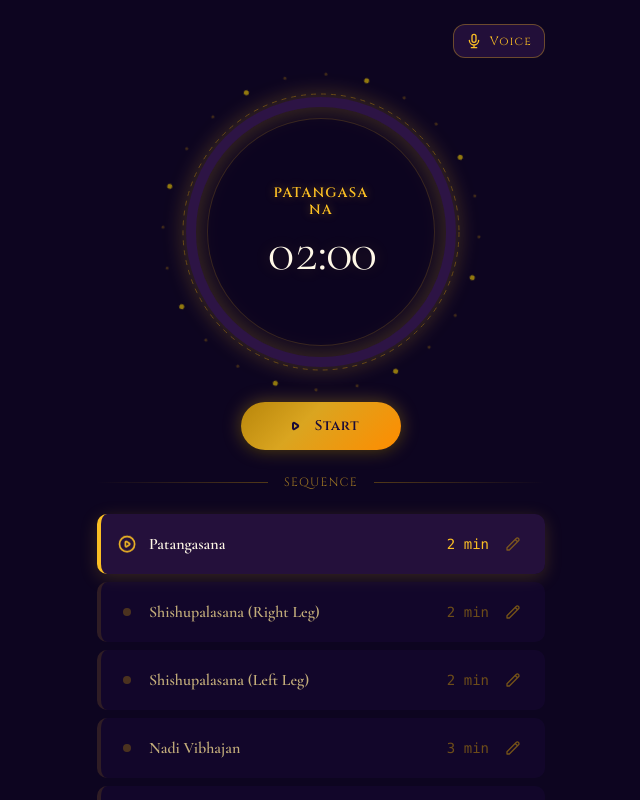
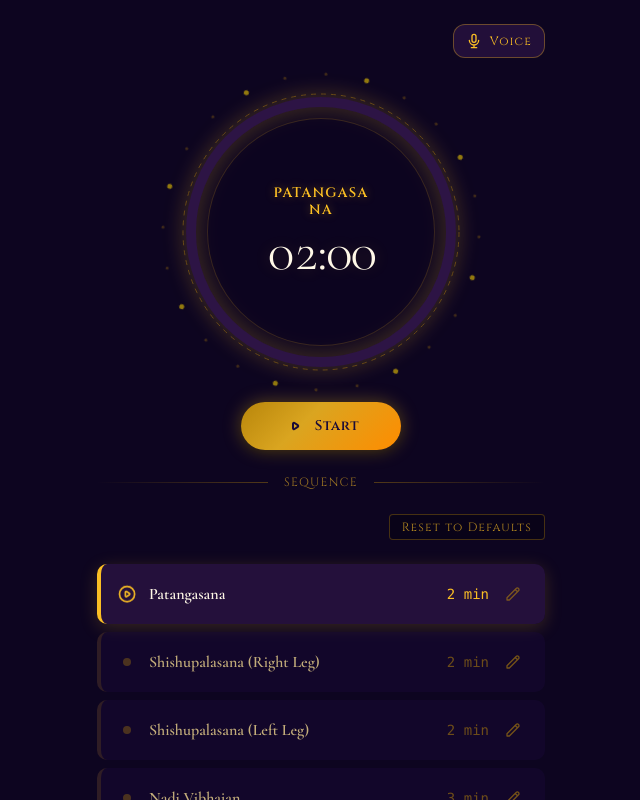
Before and after one commit to sai-surya-siva-prasad/Shambhavi-timer, a React (Vite) app: page / in a window 1280 px wide. Both pictures are taken after a click on the button "Begin Practice". Shown: the top 800 px of the page, without its empty margins (319-959 px from the left). Built offline with nearby package versions, Linux system fonts and the light colour scheme.

Commit message:
Add Reset to Defaults button to restore all step durations
Adds a button below the SEQUENCE divider that resets all steps back
to their original default durations and restarts the timer state.

https://claude.ai/code/session_01NbtWC4sezkXWY2LrYqrgZx

```diff
--- a/App.tsx
+++ b/App.tsx
@@ -144,6 +144,14 @@ const App: React.FC = () => {
       speak(steps[index].name);
     }
   }, [isActive, steps, speak, playBellTimes]);
+
+  const handleResetToDefaults = useCallback(() => {
+    setSteps(DEFAULT_MEDITATION_STEPS.map((s) => ({ ...s, enabled: getStepEnabled(s) })));
+    setCurrentStepIndex(0);
+    setTimeLeft(DEFAULT_MEDITATION_STEPS[0].duration);
+    setIsActive(false);
+    setCompletedSteps(new Set());
+  }, []);
 
   useEffect(() => {
     if (isActive && !isCompleted) {
@@ -350,6 +358,21 @@ const App: React.FC = () => {
           <div className="flex-1 h-px" style={{ background: 'linear-gradient(to left, transparent, rgba(184,134,11,0.4))' }} />
         </div>
 
+        {/* Reset to defaults */}
+        <div className="w-full flex justify-end">
+          <button
+            onClick={handleResetToDefaults}
+            className="font-cinzel text-xs tracking-widest px-3 py-1 rounded border"
+            style={{
+              color: 'rgba(251,191,36,0.7)',
+              borderColor: 'rgba(184,134,11,0.35)',
+              background: 'rgba(0,0,0,0.25)',
+            }}
+          >
+            Reset to Defaults
+          </button>
+        </div>
+
         {/* Step list — full height, page scrolls */}
         <ul className="w-full space-y-2">
           {steps.map((step, index) => (
```
